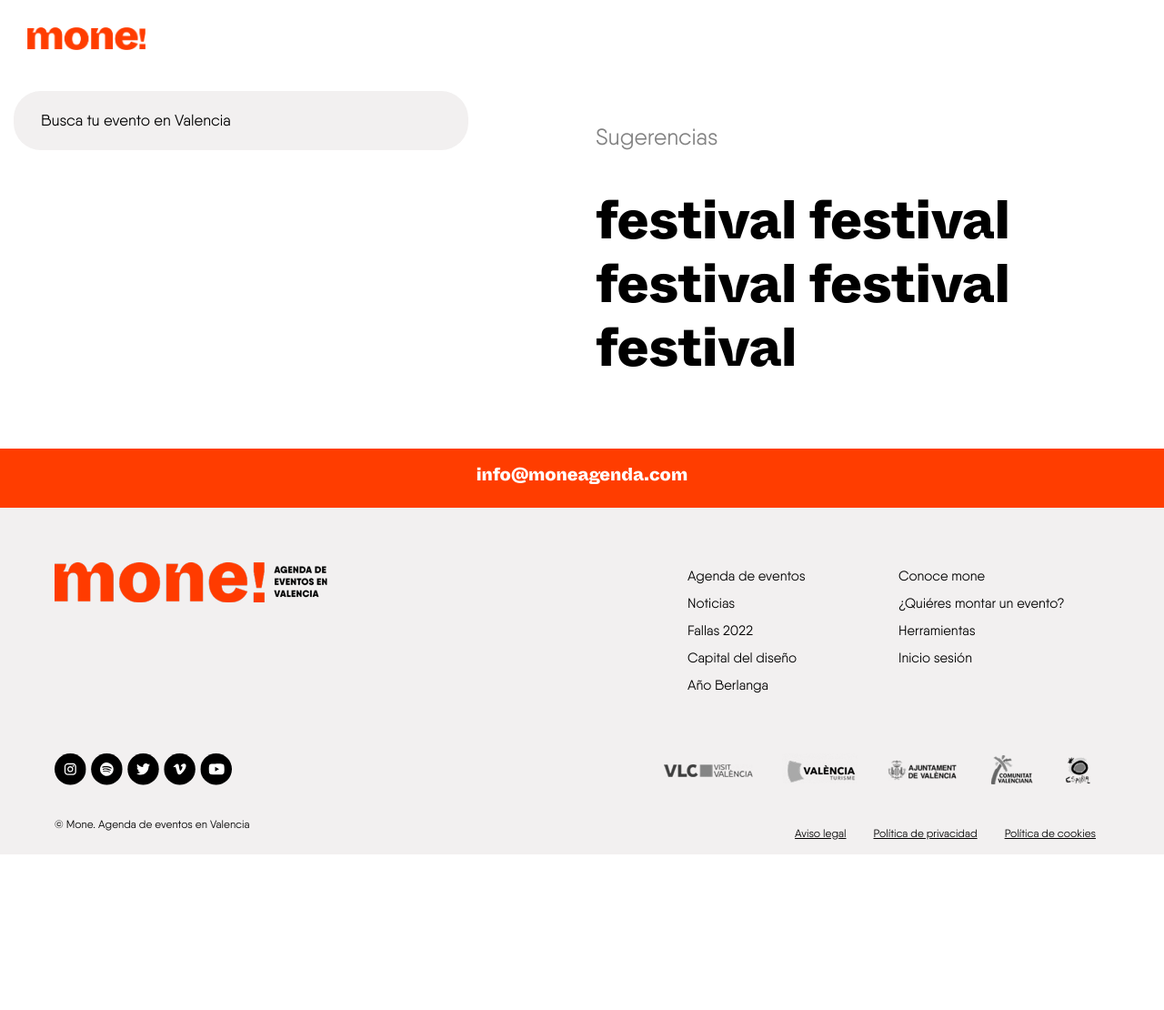
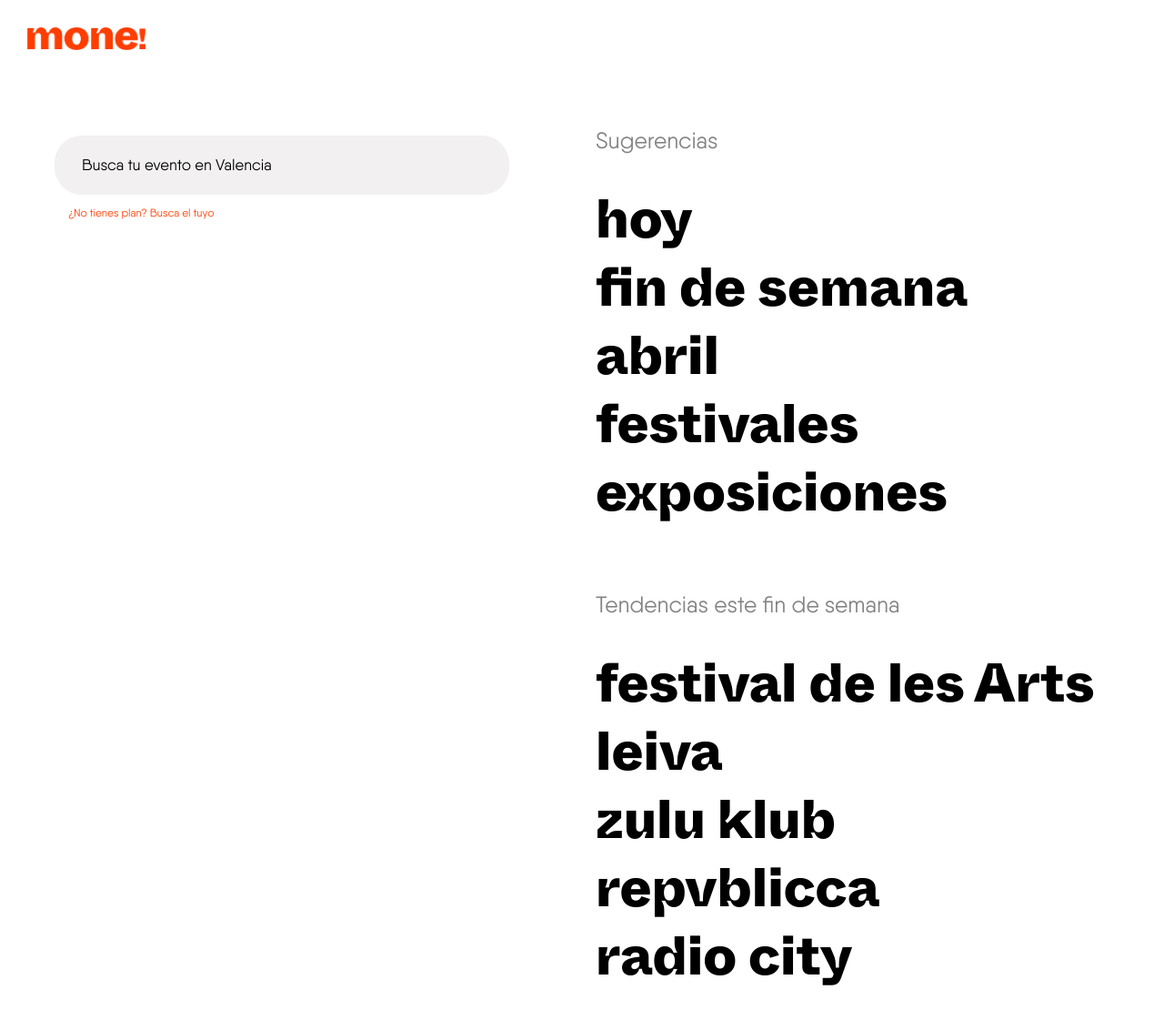
Before and after one commit to Laupagom/Project-Mone-Cultural-Agenda, a plain HTML site: page buscador.html in a window 1280 px wide. Shown: the top 1110 px of the page at 91% size. Before the commit the page ends 939 px from the top, so only its background shows below. Drawn offline with Linux system fonts and the light colour scheme; files whose address does not match are found by name.

Commit message:
buscador-media

```diff
--- a/buscador.html
+++ b/buscador.html
@@ -10,11 +10,12 @@
 <body>
     <header>
             <div class="header__logo">
-                <img class="header__logo--img"
+                <a href="index.html"><img class="header__logo--img"
                     src="resources/logo/logo-mone-eventos-en-valencia.png"
                     onmouseover="this.src='resources/logo/logo-hover-mone-eventos-en-valencia.png'"
                     onmouseout="this.src='resources/logo/logo-mone-eventos-en-valencia.png'"
                     />
+                </a>
             </div>
     </header>
     <main >
@@ -22,17 +23,25 @@
 
             <div class="grid__cell--50">
                 <div class="search__container--searcher">
-                <input type="text" class="search__input--buscador" placeholder="Busca tu evento en Valencia">
-                </div>
+                    <input type="text" class="search__input--buscador" placeholder="Busca tu evento en Valencia">
+                    <h5 class="search__subtitulo">¿No tienes plan? Busca el tuyo</h5>
+                    </div>
             </div>
 
             <div class="grid__cell--50 links">
                 <h4 class="links__title">Sugerencias</h4>
-                <h1><a href="" class="links__search">festival</a>
-                <a href="" class="links__search">festival</a>
-                <a href="" class="links__search">festival</a>
-                <a href="" class="links__search">festival</a>
-                <a href="" class="links__search">festival</a></h1>
+                <h1><a href="" class="links__search">hoy</a>
+                <a href="" class="links__search">fin de semana</a>
+                <a href="" class="links__search">abril</a>
+                <a href="" class="links__search">festivales</a>
+                <a href="" class="links__search">exposiciones</a></h1>
+
+                <h4 class="links__title">Tendencias este fin de semana</h4>
+                <h1><a href="" class="links__search">festival de les Arts</a>
+                <a href="" class="links__search">leiva</a>
+                <a href="" class="links__search">zulu klub</a>
+                <a href="" class="links__search">repvblicca</a>
+                <a href="" class="links__search">radio city</a></h1>
             </div>
 
         </section>
--- a/scss/atmosphere/_typography.scss
+++ b/scss/atmosphere/_typography.scss
@@ -1,5 +1,5 @@
 h1 {
-    @include font-style (whyte, 60px, 70px);
+    @include font-style (whyte, 60px, 60px);
 }
 
 h2 {
--- a/scss/htmlelements/_links.scss
+++ b/scss/htmlelements/_links.scss
@@ -3,7 +3,9 @@
 
     &__search {
         color: $colorBlack;
+        padding-bottom: $padding-small;
         text-decoration: none;
+        display: grid;
         &:hover {
             color: $colorOrange;
         }
@@ -12,8 +14,3 @@
         color: $colorGreyDark;
     }
 }
-
-.centered {
-    margin-left: auto;
-    margin-right: auto;
-}
--- a/scss/htmlelements/_search.scss
+++ b/scss/htmlelements/_search.scss
@@ -18,9 +18,11 @@
 .search__container {
     position: relative;
     &--searcher {
-        padding: 15px;
+        padding: 60px;
+        @media all and (max-width: 770px) {
+            padding: 15px;
+        }
     }
-
 }
 
 .search__input {
@@ -92,3 +94,9 @@
     }
 
 }
+
+.search__subtitulo {
+    color: $colorOrange;
+    line-height: 0px;
+    padding-left: $padding-small;
+}
```
Also changed, not shown: index.html (+3 -1 lines), css/style.css.
